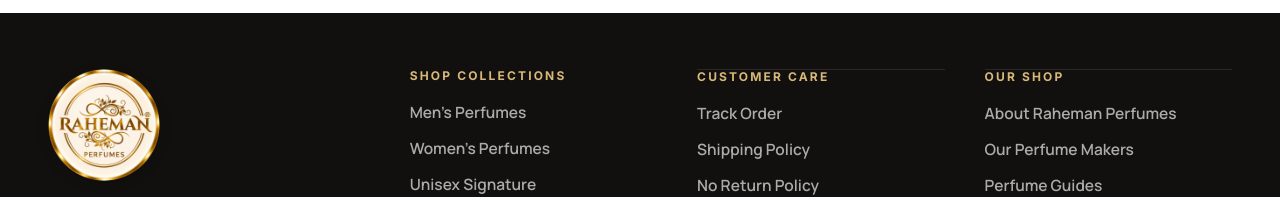
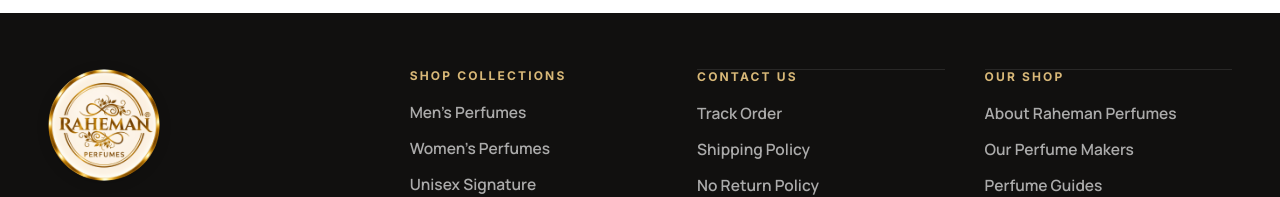
Before and after one commit to bayback-203/Raheman-perfumes, a React (Vite) app in the folder frontend/: page /pages/about in a window 1280 px wide. Shown: the part 1782-1979 px from the top of the page. Built offline with nearby package versions, Linux system fonts and the light colour scheme; no server answers.

Commit message:
feat: replace Customer Care with Contact Us across footer and content pages

```diff
--- a/frontend/src/data/content.js
+++ b/frontend/src/data/content.js
@@ -68,7 +68,7 @@ export const FOOTER_COLUMNS = [
   },
   {
     id: 'care',
-    title: 'Customer Care',
+    title: 'Contact Us',
     links: [
       { label: 'Track Order', to: '/track-order' },
       { label: 'Shipping Policy', to: '/pages/shipping-policy' },
--- a/frontend/src/pages/ContentPage.jsx
+++ b/frontend/src/pages/ContentPage.jsx
@@ -21,7 +21,7 @@ const EMAIL_PATTERN = /^[^\s@]+@[^\s@]+\.[^\s@]+$/
  */
 const PAGES = {
   'shipping-policy': {
-    eyebrow: 'Customer Care',
+    eyebrow: 'Contact Us',
     title: 'Shipping Policy',
     subtitle:
       'Every bottle ships in a protective box with a tamper-proof seal. Here is how, when and where we deliver.',
@@ -79,7 +79,7 @@ const PAGES = {
   },
 
   'return-refund': {
-    eyebrow: 'Customer Care',
+    eyebrow: 'Contact Us',
     title: 'Return, Refund & Cancellation Policy',
     subtitle:
       'At Raheman Perfumes, we are dedicated to crafting an exceptional luxury fragrance experience. Please review our policies regarding product hygiene, transit damage claims, refunds, and order cancellations.',
@@ -100,7 +100,7 @@ const PAGES = {
           },
           {
             icon: 'phone',
-            title: 'Dedicated Customer Care',
+            title: 'Direct Support',
             body: 'Reach us via WhatsApp at +91 98201 12345 or email atelier@rahemanperfumes.in for prompt resolution within 3–4 business days.',
           },
         ],
@@ -127,8 +127,8 @@ const PAGES = {
             body: 'To claim a replacement or refund for damaged, cracked, leaking flacons or missing items, you must provide a continuous, uncut unboxing video showing the outer shipping label, sealed carton, and the product in its original packaging as unboxed.',
           },
           {
-            title: 'Contact Customer Care Within 24 Hours',
-            body: 'Reach out to our Customer Care team at atelier@rahemanperfumes.in or WhatsApp +91 98201 12345 within 24 hours of delivery with subject line "Refund/Damage Claim for Order [Order Number]" attaching your unboxing video and photos.',
+            title: 'Contact Us Within 24 Hours',
+            body: 'Reach out to our team at atelier@rahemanperfumes.in or WhatsApp +91 98201 12345 within 24 hours of delivery with subject line "Refund/Damage Claim for Order [Order Number]" attaching your unboxing video and photos.',
           },
           {
             title: 'Verification & Resolution Within 3–4 Days',
@@ -140,7 +140,7 @@ const PAGES = {
         kind: 'prose',
         heading: 'Non-Delivery Issues',
         body: [
-          'If your tracking status is updated to "Delivered" but you have not received your parcel, you must notify our Customer Care team within 48 hours of the delivery status update. Claims reported after 48 hours will not be eligible for courier investigation or refund.',
+          'If your tracking status is updated to "Delivered" but you have not received your parcel, you must notify our team within 48 hours of the delivery status update. Claims reported after 48 hours will not be eligible for courier investigation or refund.',
           'Upon notification, our internal logistics desk will launch a priority courier investigation with the carrier partner (Delhivery, Bluedart, etc.). You will receive a formal resolution within 3–4 working days.',
         ],
       },
@@ -202,7 +202,7 @@ const PAGES = {
           },
           {
             title: 'What should I do if my tracking status says "Delivered" but I never got it?',
-            body: 'Please contact our Customer Care within 48 hours of the delivery notification. We will open an escalation ticket with the courier service to trace GPS coordinates and delivery proof, providing a resolution within 3–4 working days.',
+            body: 'Please contact us within 48 hours of the delivery notification. We will open an escalation ticket with the courier service to trace GPS coordinates and delivery proof, providing a resolution within 3–4 working days.',
           },
           {
             title: 'Can I cancel an order after it has been shipped?',
@@ -214,7 +214,7 @@ const PAGES = {
   },
 
   faqs: {
-    eyebrow: 'Customer Care',
+    eyebrow: 'Contact Us',
     title: 'Fragrance FAQs',
     subtitle: 'Oil strength, lasting power, storage and common questions our team answers.',
     updated: '2026-08-01',
@@ -250,7 +250,7 @@ const PAGES = {
   },
 
   'size-guide': {
-    eyebrow: 'Customer Care',
+    eyebrow: 'Contact Us',
     title: 'Bottle Size Guide',
     subtitle: 'How long each volume actually lasts, so you can buy the right one the first time.',
     updated: '2026-08-01',
@@ -294,8 +294,8 @@ const PAGES = {
   },
 
   contact: {
-    eyebrow: 'Customer Care',
-    title: 'Contact Support',
+    eyebrow: 'Contact Us',
+    title: 'Contact Us',
     subtitle: 'Our team reads every message directly. Expect a reply within one working day.',
     updated: '2026-08-01',
     sections: [
```
